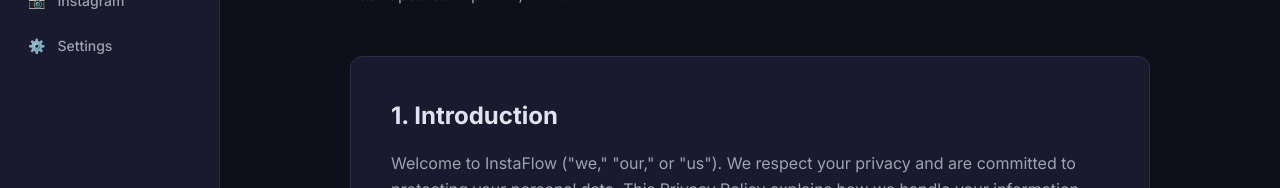
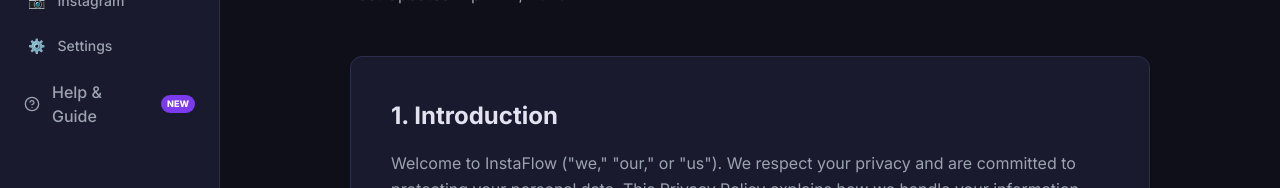
Before and after one commit to aruljothiarasu620/9-16-tool, a Next.js app: page /privacy in a window 1280 px wide. Shown: the part 222-410 px from the top of the page. Built offline with nearby package versions, Linux system fonts and the light colour scheme; no server answers.

Commit message:
Add Help & Guide sidebar tab with slide-in panel

```diff
--- a/src/components/Sidebar.tsx
+++ b/src/components/Sidebar.tsx
@@ -20,6 +20,7 @@
   const pathname = usePathname();
   const store = useStore();
   const [firebaseUser, setFirebaseUser] = useState<User | null>(null);
+  const [isHelpOpen, setIsHelpOpen] = useState(false);
 
   // Just track auth state — AuthGuard handles data loading
   useEffect(() => {
@@ -86,6 +87,26 @@
             )}
           </Link>
         ))}
+        {/* Help & Guide — visible to all */}
+        <button
+          onClick={() => setIsHelpOpen(true)}
+          className={`nav-item ${isHelpOpen ? 'active' : ''}`}
+          style={{ background: 'none', border: 'none', width: '100%', textAlign: 'left', cursor: 'pointer', fontFamily: 'inherit', fontSize: 'inherit', padding: '10px 12px' }}
+        >
+          <span style={{ display: 'inline-flex', alignItems: 'center', justifyContent: 'center' }}>
+            <svg viewBox="0 0 24 24" fill="none" stroke="currentColor" strokeWidth="2" strokeLinecap="round" strokeLinejoin="round" style={{ width: '16px', height: '16px' }}>
+              <circle cx="12" cy="12" r="10"></circle>
+              <path d="M9.09 9a3 3 0 0 1 5.83 1c0 2-3 3-3 3"></path>
+              <line x1="12" y1="17" x2="12.01" y2="17"></line>
+            </svg>
+          </span>
+          <span>Help & Guide</span>
+          <span style={{
+            marginLeft: 'auto', background: '#7c3aed', color: 'white',
+            fontSize: '9px', fontWeight: 800, padding: '2px 6px', borderRadius: '10px'
+          }}>NEW</span>
+        </button>
+
         {/* Admin link — only visible for admin email */}
         {isAdmin && (
           <Link
@@ -135,6 +156,67 @@
           </Link>
         </div>
       </div>
+
+      {/* Help & Guide Side Panel */}
+      <div style={{
+        position: 'fixed',
+        top: 0,
+        right: 0,
+        bottom: 0,
+        width: '100%',
+        maxWidth: '340px',
+        background: '#13101f',
+        borderLeft: '1px solid var(--border)',
+        zIndex: 1000,
+        display: 'flex',
+        flexDirection: 'column',
+        boxShadow: isHelpOpen ? '-4px 0 24px rgba(0,0,0,0.5)' : 'none',
+        transform: isHelpOpen ? 'translateX(0)' : 'translateX(100%)',
+        transition: 'transform 0.3s ease-out, box-shadow 0.3s ease-out',
+      }}>
+        <div style={{ padding: '24px', borderBottom: '1px solid var(--border)', display: 'flex', justifyContent: 'space-between', alignItems: 'center' }}>
+          <h2 style={{ fontSize: '18px', fontWeight: 700, margin: 0, color: 'var(--text-primary)' }}>Help & Guide</h2>
+          <button onClick={() => setIsHelpOpen(false)} style={{ background: 'none', border: 'none', color: 'var(--text-muted)', cursor: 'pointer', padding: '4px', display: 'flex' }}>
+            <svg viewBox="0 0 24 24" fill="none" stroke="currentColor" strokeWidth="2" strokeLinecap="round" strokeLinejoin="round" style={{ width: '20px', height: '20px' }}>
+              <line x1="18" y1="6" x2="6" y2="18"></line>
+              <line x1="6" y1="6" x2="18" y2="18"></line>
+            </svg>
+          </button>
+        </div>
+
+        <div style={{ padding: '24px', flex: 1, overflowY: 'auto', display: 'flex', flexDirection: 'column', gap: '20px' }}>
+          <div className="card" style={{ padding: '20px', borderRadius: '12px', background: 'var(--bg-card)', border: '1px solid var(--border)' }}>
+            <h3 style={{ fontSize: '15px', fontWeight: 700, marginBottom: '4px', color: 'var(--accent-light)' }}>Connect Your Website</h3>
+            <p style={{ fontSize: '12px', color: 'var(--text-muted)', marginBottom: '16px' }}>Add InstaFlow widget to your site</p>
+            <ol style={{ fontSize: '13px', color: 'var(--text-primary)', paddingLeft: '16px', margin: 0, display: 'flex', flexDirection: 'column', gap: '8px' }}>
+              <li>Go to the <strong>Settings</strong> tab in the sidebar.</li>
+              <li>Copy your unique script snippet.</li>
+              <li>Paste it before the closing <code>&lt;/body&gt;</code> tag of your website.</li>
+            </ol>
+          </div>
+
+          <div className="card" style={{ padding: '20px', borderRadius: '12px', background: 'var(--bg-card)', border: '1px solid var(--border)' }}>
+            <h3 style={{ fontSize: '15px', fontWeight: 700, marginBottom: '4px', color: '#1877F2' }}>Connect Facebook</h3>
+            <p style={{ fontSize: '12px', color: 'var(--text-muted)', marginBottom: '16px' }}>Link your FB page for automation</p>
+            <ol style={{ fontSize: '13px', color: 'var(--text-primary)', paddingLeft: '16px', margin: 0, display: 'flex', flexDirection: 'column', gap: '8px' }}>
+              <li>Go to the <strong>Instagram</strong> tab.</li>
+              <li>Click the <strong>Connect Facebook</strong> button.</li>
+              <li>Log in to your Facebook account.</li>
+              <li>Grant all required permissions for your Pages.</li>
+            </ol>
+          </div>
+
+          <div className="card" style={{ padding: '20px', borderRadius: '12px', background: 'var(--bg-card)', border: '1px solid var(--border)' }}>
+            <h3 style={{ fontSize: '15px', fontWeight: 700, marginBottom: '4px', color: '#E1306C' }}>Connect Instagram</h3>
+            <p style={{ fontSize: '12px', color: 'var(--text-muted)', marginBottom: '16px' }}>Link IG business account</p>
+            <ol style={{ fontSize: '13px', color: 'var(--text-primary)', paddingLeft: '16px', margin: 0, display: 'flex', flexDirection: 'column', gap: '8px' }}>
+              <li>Ensure your Instagram account is a <strong>Professional/Business</strong> account.</li>
+              <li>Link your Instagram account to a Facebook Page.</li>
+              <li>Connecting Facebook in the previous step will automatically detect and link your Instagram.</li>
+            </ol>
+          </div>
+        </div>
+      </div>
     </aside>
   );
 }
```
